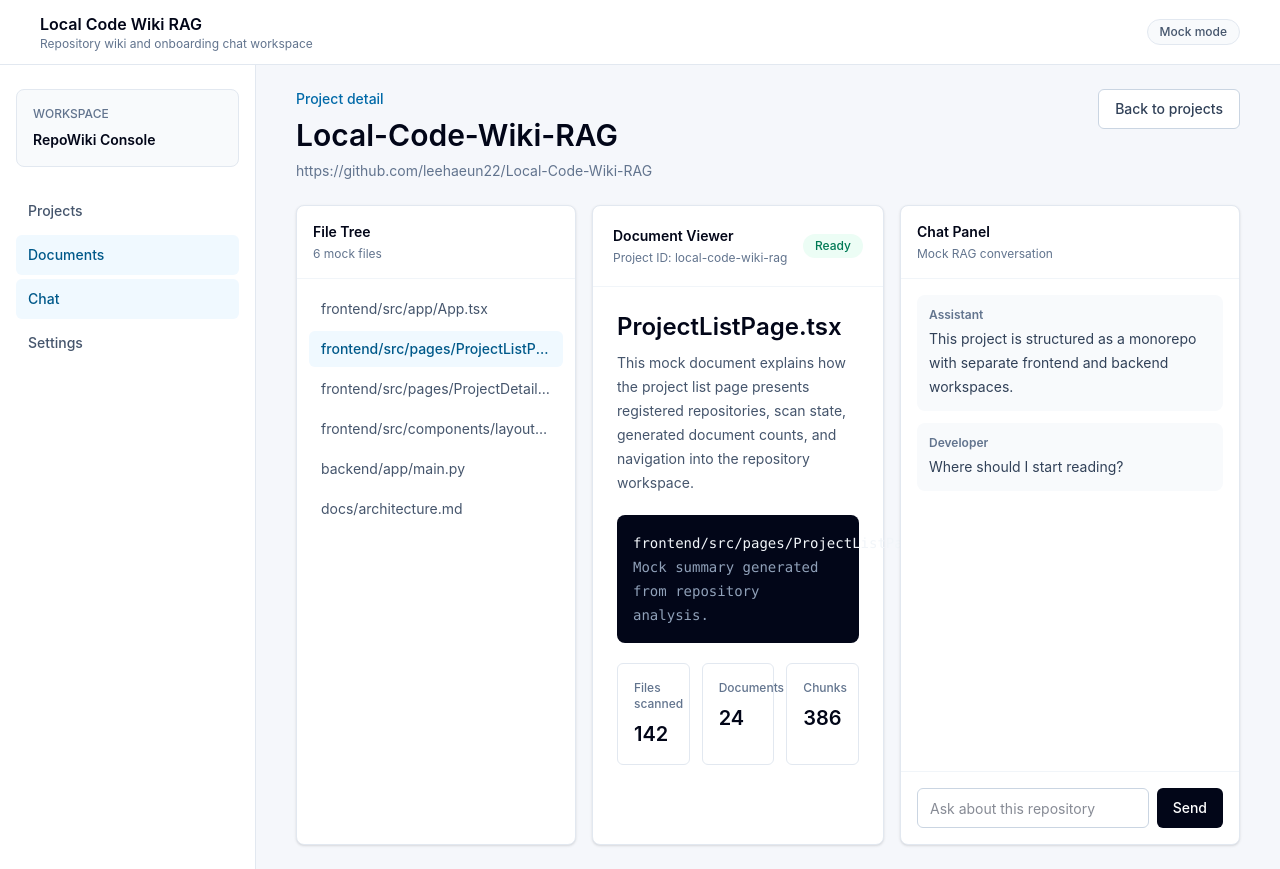
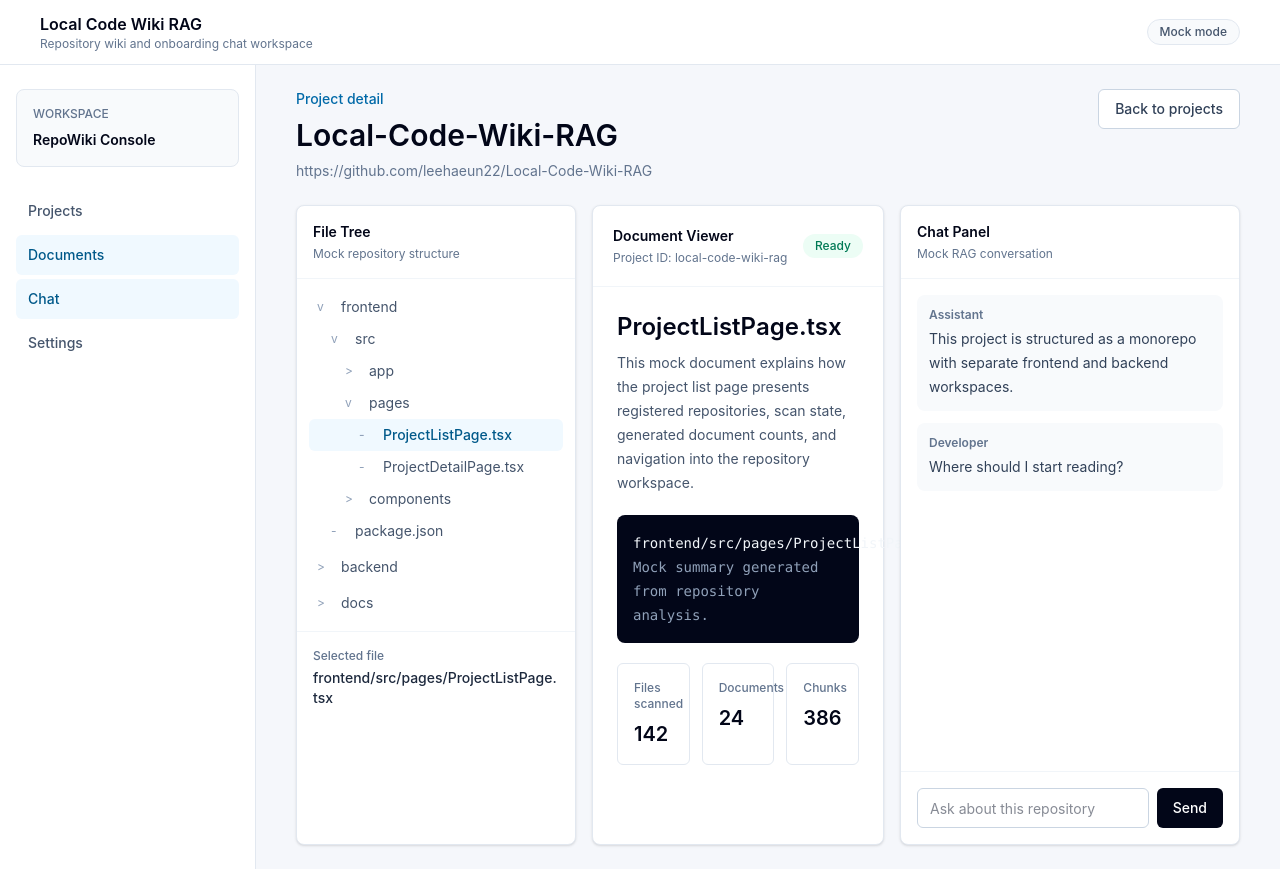
Before and after one commit to leehaeun22/Local-Code-Wiki-RAG, a React (Vite) app in the folder frontend/: page /projects/local-code-wiki-rag in a window 1280 px wide. Built offline with nearby package versions, Linux system fonts and the light colour scheme.

Commit message:
feat: add file tree component

```diff
--- /dev/null
+++ b/frontend/src/components/file/FileTree.tsx
@@ -0,0 +1,245 @@
+import { useState } from 'react'
+
+import type { FileTreeNode as FileTreeNodeType } from '../../types/file'
+
+const mockFileTree: FileTreeNodeType[] = [
+  {
+    id: 'frontend',
+    name: 'frontend',
+    path: 'frontend',
+    type: 'directory',
+    children: [
+      {
+        id: 'frontend-src',
+        name: 'src',
+        path: 'frontend/src',
+        type: 'directory',
+        children: [
+          {
+            id: 'frontend-src-app',
+            name: 'app',
+            path: 'frontend/src/app',
+            type: 'directory',
+            children: [
+              {
+                id: 'frontend-src-app-app',
+                name: 'App.tsx',
+                path: 'frontend/src/app/App.tsx',
+                type: 'file',
+              },
+              {
+                id: 'frontend-src-app-router',
+                name: 'router.tsx',
+                path: 'frontend/src/app/router.tsx',
+                type: 'file',
+              },
+            ],
+          },
+          {
+            id: 'frontend-src-pages',
+            name: 'pages',
+            path: 'frontend/src/pages',
+            type: 'directory',
+            children: [
+              {
+                id: 'frontend-src-pages-list',
+                name: 'ProjectListPage.tsx',
+                path: 'frontend/src/pages/ProjectListPage.tsx',
+                type: 'file',
+              },
+              {
+                id: 'frontend-src-pages-detail',
+                name: 'ProjectDetailPage.tsx',
+                path: 'frontend/src/pages/ProjectDetailPage.tsx',
+                type: 'file',
+              },
+            ],
+          },
+          {
+            id: 'frontend-src-components',
+            name: 'components',
+            path: 'frontend/src/components',
+            type: 'directory',
+            children: [
+              {
+                id: 'frontend-src-components-layout',
+                name: 'layout',
+                path: 'frontend/src/components/layout',
+                type: 'directory',
+                children: [
+                  {
+                    id: 'frontend-src-components-layout-app',
+                    name: 'AppLayout.tsx',
+                    path: 'frontend/src/components/layout/AppLayout.tsx',
+                    type: 'file',
+                  },
+                  {
+                    id: 'frontend-src-components-layout-sidebar',
+                    name: 'Sidebar.tsx',
+                    path: 'frontend/src/components/layout/Sidebar.tsx',
+                    type: 'file',
+                  },
+                ],
+              },
+            ],
+          },
+        ],
+      },
+      {
+        id: 'frontend-package',
+        name: 'package.json',
+        path: 'frontend/package.json',
+        type: 'file',
+      },
+    ],
+  },
+  {
+    id: 'backend',
+    name: 'backend',
+    path: 'backend',
+    type: 'directory',
+    children: [
+      {
+        id: 'backend-app',
+        name: 'app',
+        path: 'backend/app',
+        type: 'directory',
+        children: [
+          {
+            id: 'backend-app-main',
+            name: 'main.py',
+            path: 'backend/app/main.py',
+            type: 'file',
+          },
+        ],
+      },
+    ],
+  },
+  {
+    id: 'docs',
+    name: 'docs',
+    path: 'docs',
+    type: 'directory',
+    children: [
+      {
+        id: 'docs-architecture',
+        name: 'architecture.md',
+        path: 'docs/architecture.md',
+        type: 'file',
+      },
+    ],
+  },
+]
+
+function FileTreeItem({
+  node,
+  depth,
+  expandedIds,
+  selectedPath,
+  onToggle,
+  onSelectFile,
+}: {
+  node: FileTreeNodeType
+  depth: number
+  expandedIds: Set<string>
+  selectedPath: string
+  onToggle: (nodeId: string) => void
+  onSelectFile: (path: string) => void
+}) {
+  const isDirectory = node.type === 'directory'
+  const isExpanded = expandedIds.has(node.id)
+  const isSelected = selectedPath === node.path
+
+  const handleClick = () => {
+    if (isDirectory) {
+      onToggle(node.id)
+      return
+    }
+
+    onSelectFile(node.path)
+  }
+
+  return (
+    <div>
+      <button
+        className={[
+          'flex h-8 w-full items-center gap-2 rounded-md pr-2 text-left text-sm transition',
+          isSelected
+            ? 'bg-sky-50 font-medium text-sky-800'
+            : 'text-slate-600 hover:bg-slate-50 hover:text-slate-950',
+        ].join(' ')}
+        onClick={handleClick}
+        style={{ paddingLeft: `${depth * 14 + 8}px` }}
+        type="button"
+      >
+        <span className="w-4 shrink-0 text-xs text-slate-400">
+          {isDirectory ? (isExpanded ? 'v' : '>') : '-'}
+        </span>
+        <span className="truncate">{node.name}</span>
+      </button>
+
+      {isDirectory && isExpanded && node.children ? (
+        <div>
+          {node.children.map((child) => (
+            <FileTreeItem
+              key={child.id}
+              depth={depth + 1}
+              expandedIds={expandedIds}
+              node={child}
+              onSelectFile={onSelectFile}
+              onToggle={onToggle}
+              selectedPath={selectedPath}
+            />
+          ))}
+        </div>
+      ) : null}
+    </div>
+  )
+}
+
+export function FileTree() {
+  const [expandedIds, setExpandedIds] = useState<Set<string>>(
+    () => new Set(['frontend', 'frontend-src', 'frontend-src-pages']),
+  )
+  const [selectedPath, setSelectedPath] = useState('frontend/src/pages/ProjectListPage.tsx')
+
+  const toggleDirectory = (nodeId: string) => {
+    setExpandedIds((current) => {
+      const next = new Set(current)
+
+      if (next.has(nodeId)) {
+        next.delete(nodeId)
+      } else {
+        next.add(nodeId)
+      }
+
+      return next
+    })
+  }
+
+  return (
+    <aside className="rounded-lg border border-slate-200 bg-white shadow-sm">
+      <div className="border-b border-slate-100 p-4">
+        <p className="text-sm font-semibold text-slate-950">File Tree</p>
+        <p className="mt-1 text-xs text-slate-500">Mock repository structure</p>
+      </div>
+      <div className="space-y-1 p-3">
+        {mockFileTree.map((node) => (
+          <FileTreeItem
+            key={node.id}
+            depth={0}
+            expandedIds={expandedIds}
+            node={node}
+            onSelectFile={setSelectedPath}
+            onToggle={toggleDirectory}
+            selectedPath={selectedPath}
+          />
+        ))}
+      </div>
+      <div className="border-t border-slate-100 p-4">
+        <p className="text-xs font-medium text-slate-500">Selected file</p>
+        <p className="mt-1 break-all text-sm font-medium text-slate-800">{selectedPath}</p>
+      </div>
+    </aside>
+  )
+}
--- a/frontend/src/pages/ProjectDetailPage.tsx
+++ b/frontend/src/pages/ProjectDetailPage.tsx
@@ -1,19 +1,12 @@
 import { Link, useParams } from 'react-router-dom'
+
+import { FileTree } from '../components/file/FileTree'
 
 const projectSummary = {
   name: 'Local-Code-Wiki-RAG',
   repositoryUrl: 'https://github.com/leehaeun22/Local-Code-Wiki-RAG',
   status: 'Ready',
 }
-
-const mockFiles = [
-  'frontend/src/app/App.tsx',
-  'frontend/src/pages/ProjectListPage.tsx',
-  'frontend/src/pages/ProjectDetailPage.tsx',
-  'frontend/src/components/layout/AppLayout.tsx',
-  'backend/app/main.py',
-  'docs/architecture.md',
-]
 
 const mockMessages = [
   {
@@ -46,28 +39,7 @@ export function ProjectDetailPage() {
       </div>
 
       <div className="grid min-h-[640px] gap-4 xl:grid-cols-[280px_minmax(0,1fr)_340px]">
-        <aside className="rounded-lg border border-slate-200 bg-white shadow-sm">
-          <div className="border-b border-slate-100 p-4">
-            <p className="text-sm font-semibold text-slate-950">File Tree</p>
-            <p className="mt-1 text-xs text-slate-500">{mockFiles.length} mock files</p>
-          </div>
-          <div className="space-y-1 p-3">
-            {mockFiles.map((file, index) => (
-              <button
-                key={file}
-                className={[
-                  'block w-full truncate rounded-md px-3 py-2 text-left text-sm transition',
-                  index === 1
-                    ? 'bg-sky-50 font-medium text-sky-800'
-                    : 'text-slate-600 hover:bg-slate-50',
-                ].join(' ')}
-                type="button"
-              >
-                {file}
-              </button>
-            ))}
-          </div>
-        </aside>
+        <FileTree />
 
         <article className="rounded-lg border border-slate-200 bg-white shadow-sm">
           <div className="border-b border-slate-100 p-5">
--- /dev/null
+++ b/frontend/src/types/file.ts
@@ -0,0 +1,9 @@
+export type FileTreeNodeType = 'directory' | 'file'
+
+export interface FileTreeNode {
+  id: string
+  name: string
+  path: string
+  type: FileTreeNodeType
+  children?: FileTreeNode[]
+}
```
